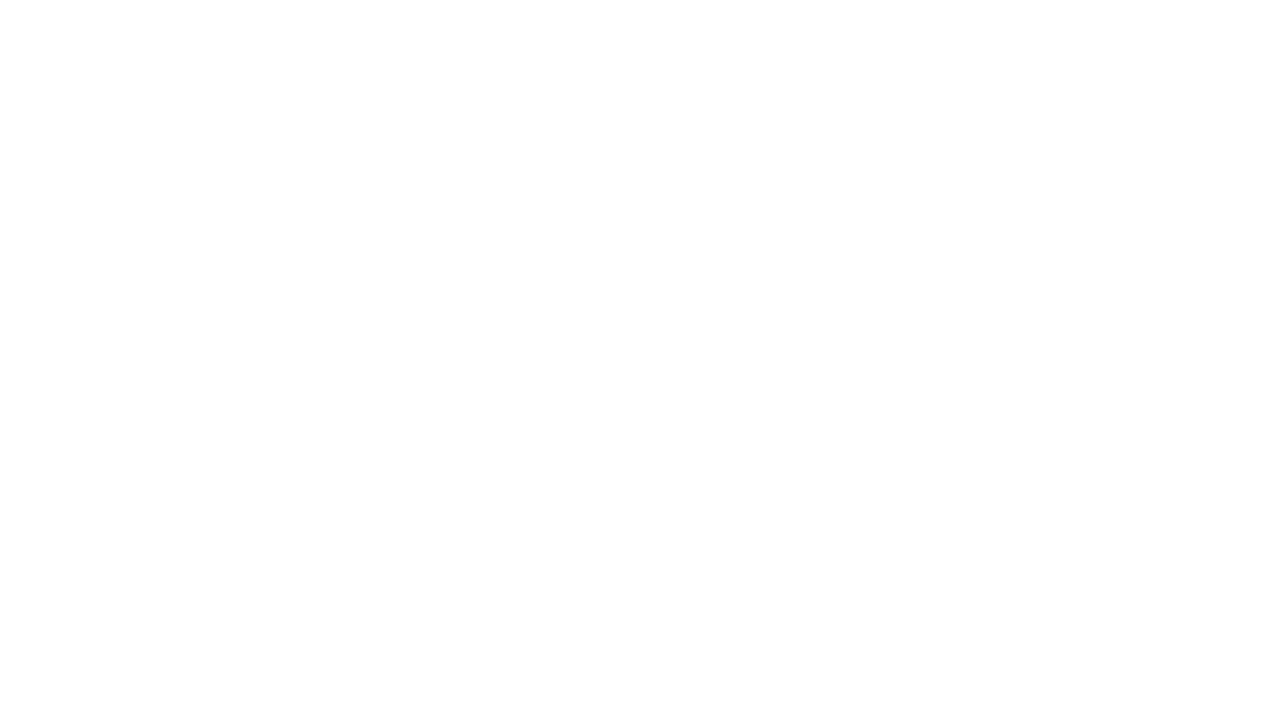
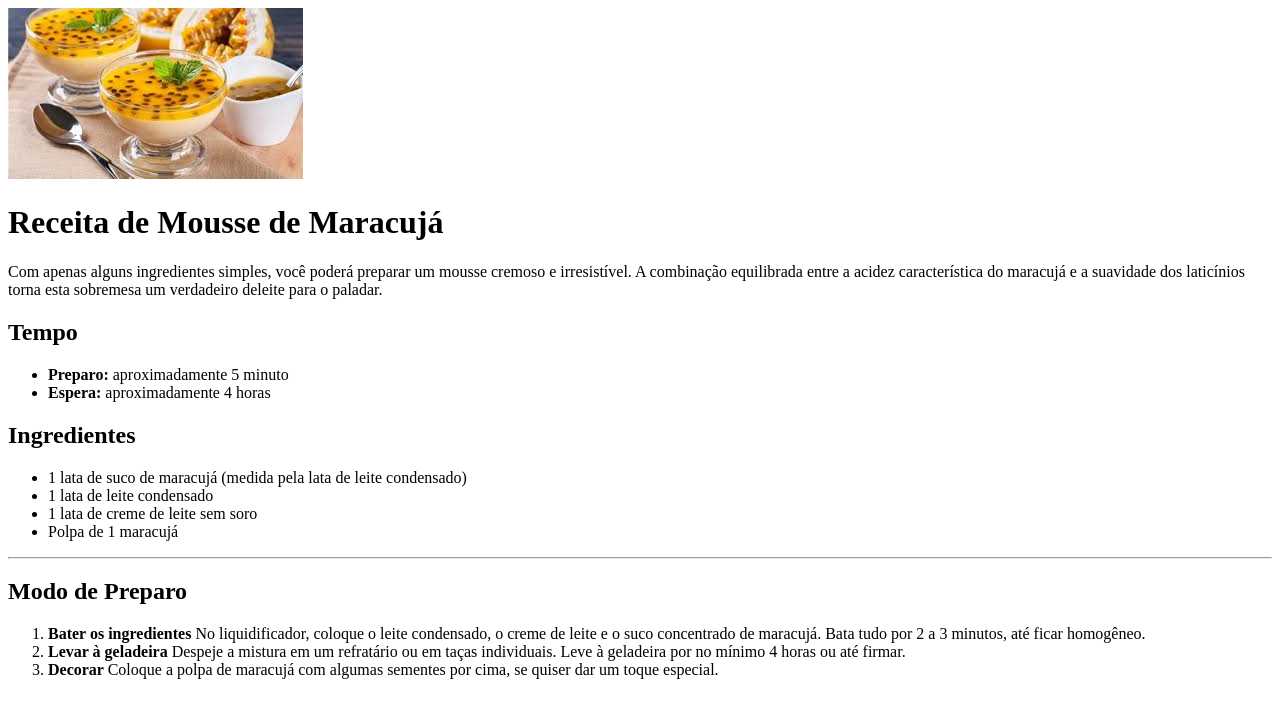
Before and after one commit to JanainaLN/Receitade-de-mousse-de-maracuja, a plain HTML site: page index.html in a window 1280 px wide. Drawn offline with Linux system fonts and the light colour scheme.

Commit message:
Adição do tempo,ingredientes e modo de preparo

```diff
--- a/index.html
+++ b/index.html
@@ -7,7 +7,49 @@
   <link href='/style.css' rel='stylesheet'>
 </head>
 <body>
+  <div> <img src="Mousse de maracujá.jpg" alt="Mousse de maracujá com sementes em cima">
+  <h1>Receita de Mousse de Maracujá</h1>
+ <p>Com apenas alguns ingredientes simples, você poderá preparar um mousse cremoso e irresistível. A combinação equilibrada entre a acidez característica do maracujá e a suavidade dos laticínios torna esta sobremesa um verdadeiro deleite para o paladar.</p>
 
+   <div>
+       <h2>Tempo</h2>
+        <ul>
+         <li>
+            <strong>Preparo:</strong> aproximadamente 5 minuto
+         </li>
+         <li>
+          <strong>Espera:</strong> aproximadamente 4 horas
+        </ul>
+   </div>
 
+<div>
+  <h2> Ingredientes</h2>
+</div>
+
+     <ul>
+<li> 1 lata de suco de maracujá (medida pela lata de leite condensado)</li>
+<li>1 lata de leite condensado</li>
+<li>1 lata de creme de leite sem soro</li>
+<li>Polpa de 1 maracujá </li>
+     </ul>
+
+<hr>
+
+<div>
+  <h2> Modo de Preparo</h2>
+<ol>
+  <li>
+   <strong>Bater os ingredientes</strong> No liquidificador, coloque o leite condensado, o creme de leite e o suco concentrado de maracujá. Bata tudo por 2 a 3 minutos, até ficar homogêneo.
+  </li>
+<li>
+  <strong>Levar à geladeira</strong> Despeje a mistura em um refratário ou em taças individuais. Leve à geladeira por no mínimo 4 horas ou até firmar.
+</li>
+<li>
+  <strong>Decorar </strong> Coloque a polpa de maracujá com algumas sementes por cima, se quiser dar um toque especial.
+</li>
+
+</ol>
+</div>
+</div>
 </body>
 </html>
```
